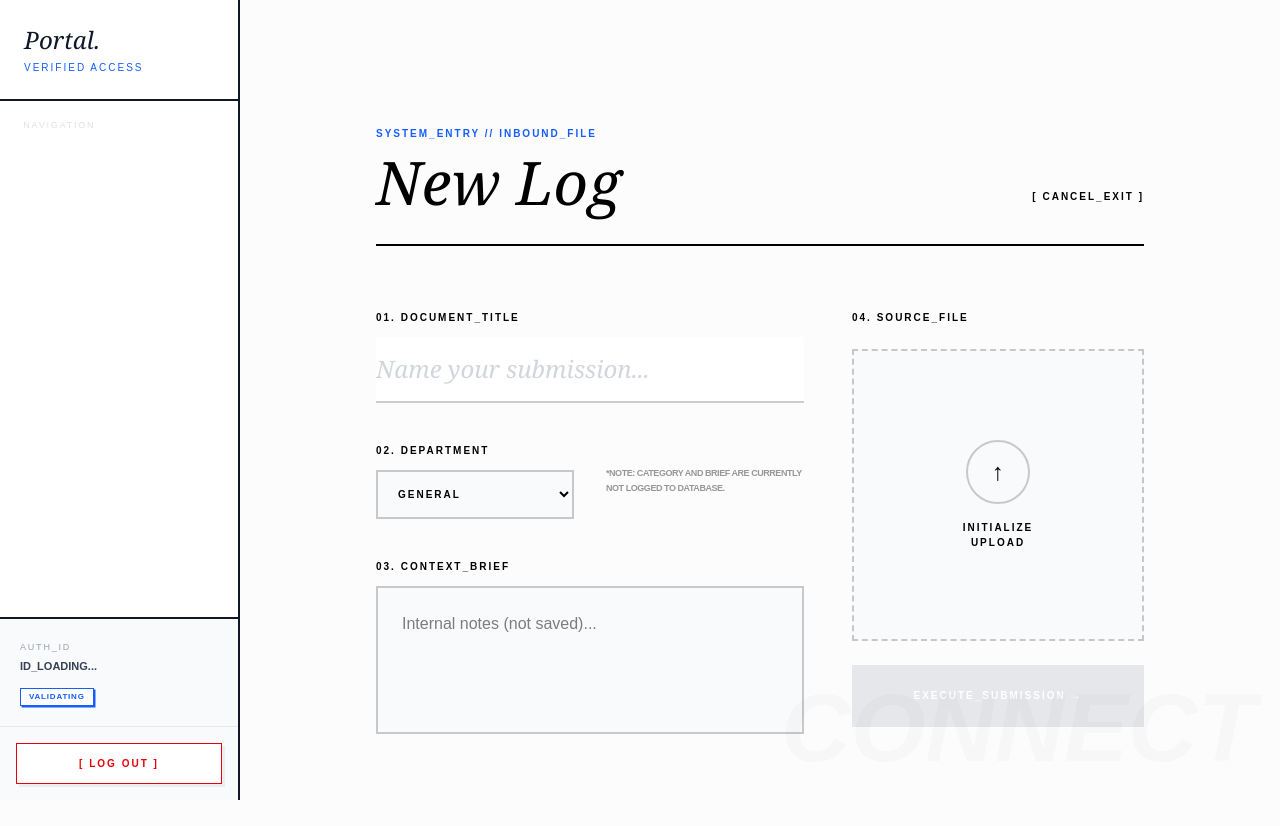
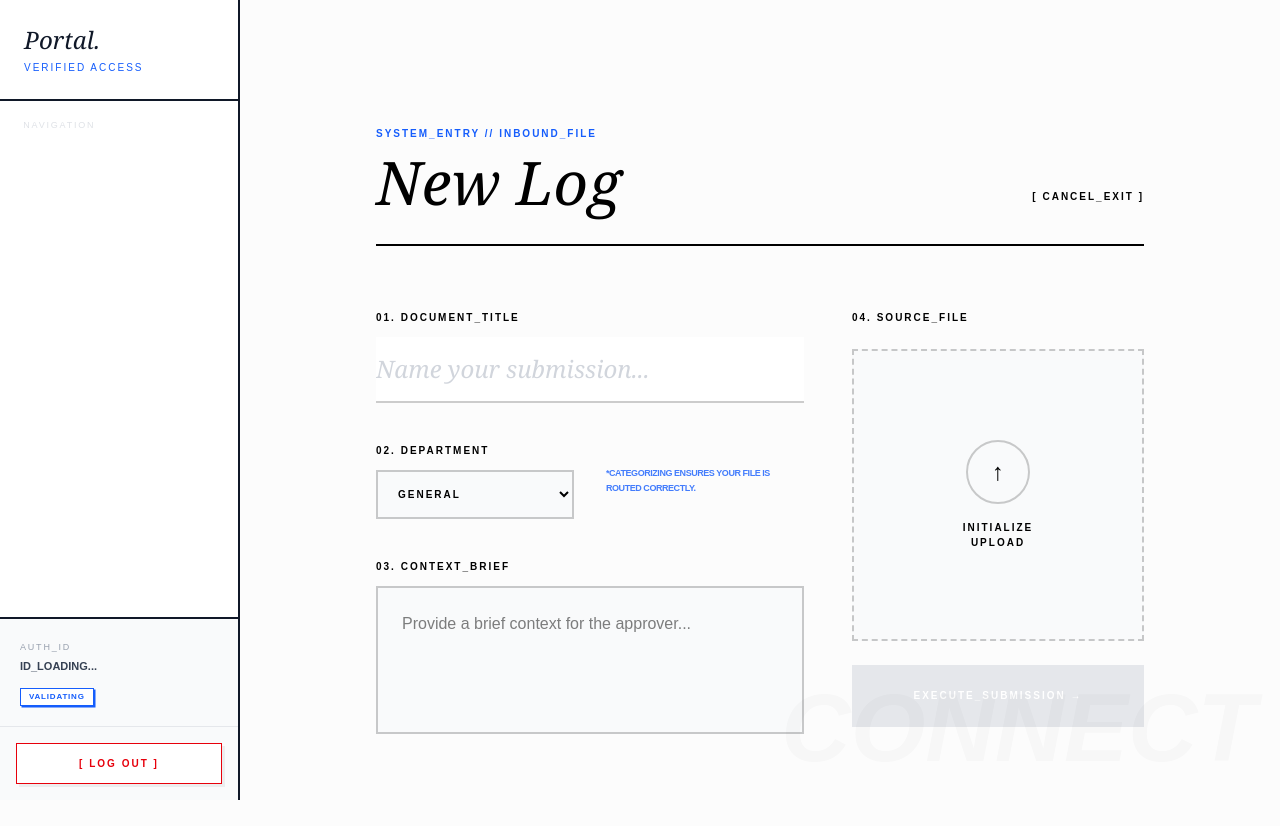
Before and after one commit to ivanlacson00-ux/connect-daet.ai-workflow, a Next.js app: page /workflow/user/upload in a window 1280 px wide. Shown: the top 826 px of the page. Built offline with nearby package versions, Linux system fonts and the light colour scheme.

Commit message:
created a description row in sql, updated code to handle description data

```diff
--- a/app/(dashboard)/workflow/user/upload/page.tsx
+++ b/app/(dashboard)/workflow/user/upload/page.tsx
@@ -61,12 +61,11 @@ export default function UploadPage() {
         .from('workflow_uploads')
         .getPublicUrl(filePath);
 
-      // FIX: Ensure the database record has the extension in the name
       const fileNameWithExt = title.toLowerCase().endsWith(`.${fileExt?.toLowerCase()}`)
         ? title
         : `${title}.${fileExt}`;
 
-      // 2. Insert Record
+      // 2. Insert Record - UPDATED WITH CATEGORY AND DESCRIPTION
       const { error: dbError } = await supabase
         .from('workflow_submissions')
         .insert({
@@ -75,6 +74,8 @@ export default function UploadPage() {
           file_name: fileNameWithExt,
           file_size: file.size,
           file_type: file.type,
+          category: category,      // Added
+          description: description, // Added
           status: 'pending'
         });
 
@@ -129,11 +130,12 @@ export default function UploadPage() {
                   <option value="General">General</option>
                   <option value="Tourism">Tourism</option>
                   <option value="Events">Events</option>
+                  <option value="Marketing">Marketing</option>
                 </select>
               </section>
               <div className="flex items-center">
-                 <p className="text-[9px] font-mono leading-relaxed text-black uppercase tracking-tighter font-bold opacity-40">
-                   *Note: Category and Brief are currently not logged to database.
+                 <p className="text-[9px] font-mono leading-relaxed text-blue-600 uppercase tracking-tighter font-bold opacity-80">
+                   *Categorizing ensures your file is routed correctly.
                  </p>
               </div>
             </div>
@@ -144,7 +146,7 @@ export default function UploadPage() {
                 rows={4}
                 value={description}
                 onChange={(e) => setDescription(e.target.value)}
-                placeholder="Internal notes (not saved)..."
+                placeholder="Provide a brief context for the approver..."
                 className="w-full bg-gray-50 border-2 border-black/20 p-6 focus:border-blue-600 outline-none transition-all font-medium text-black resize-none"
               />
             </section>
```
